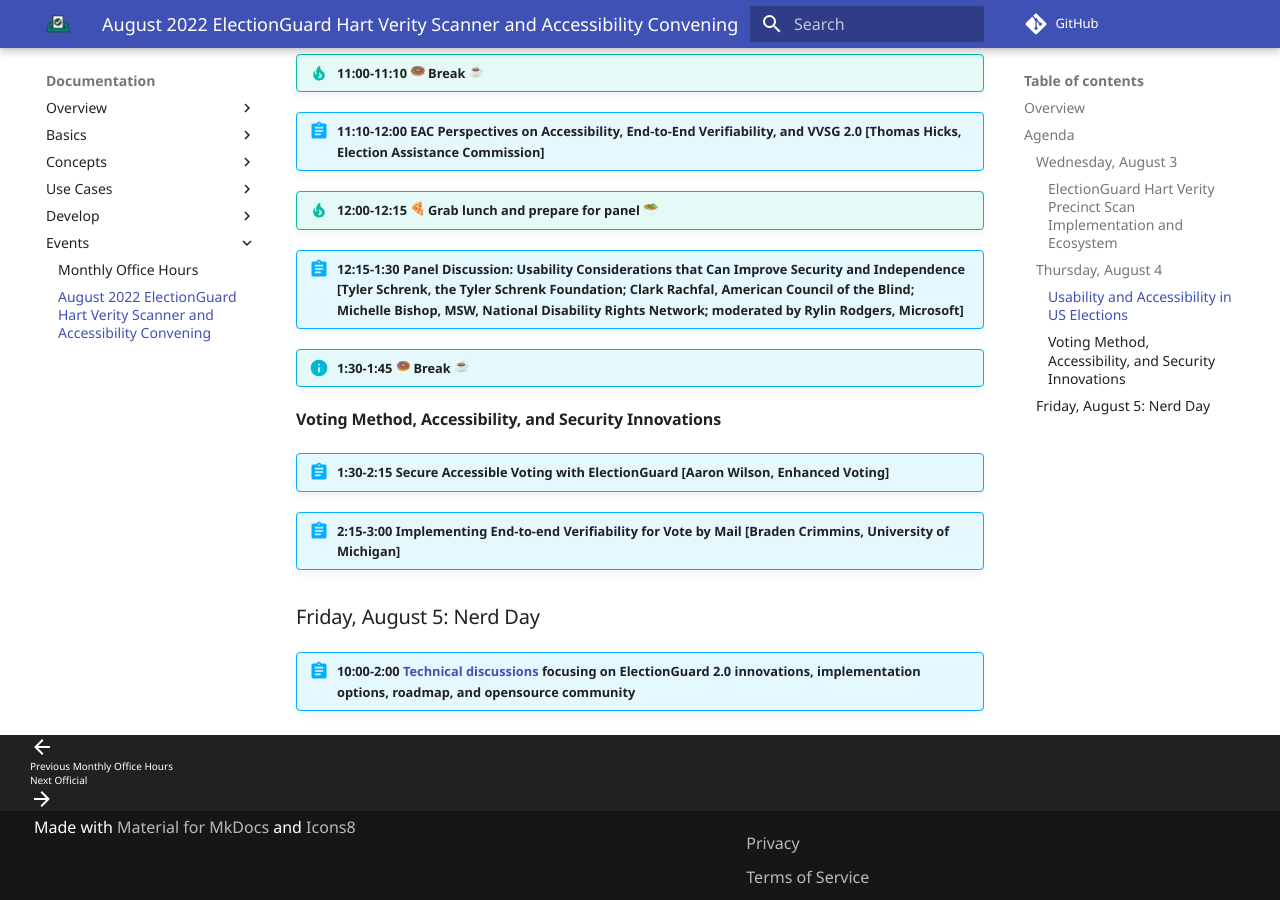
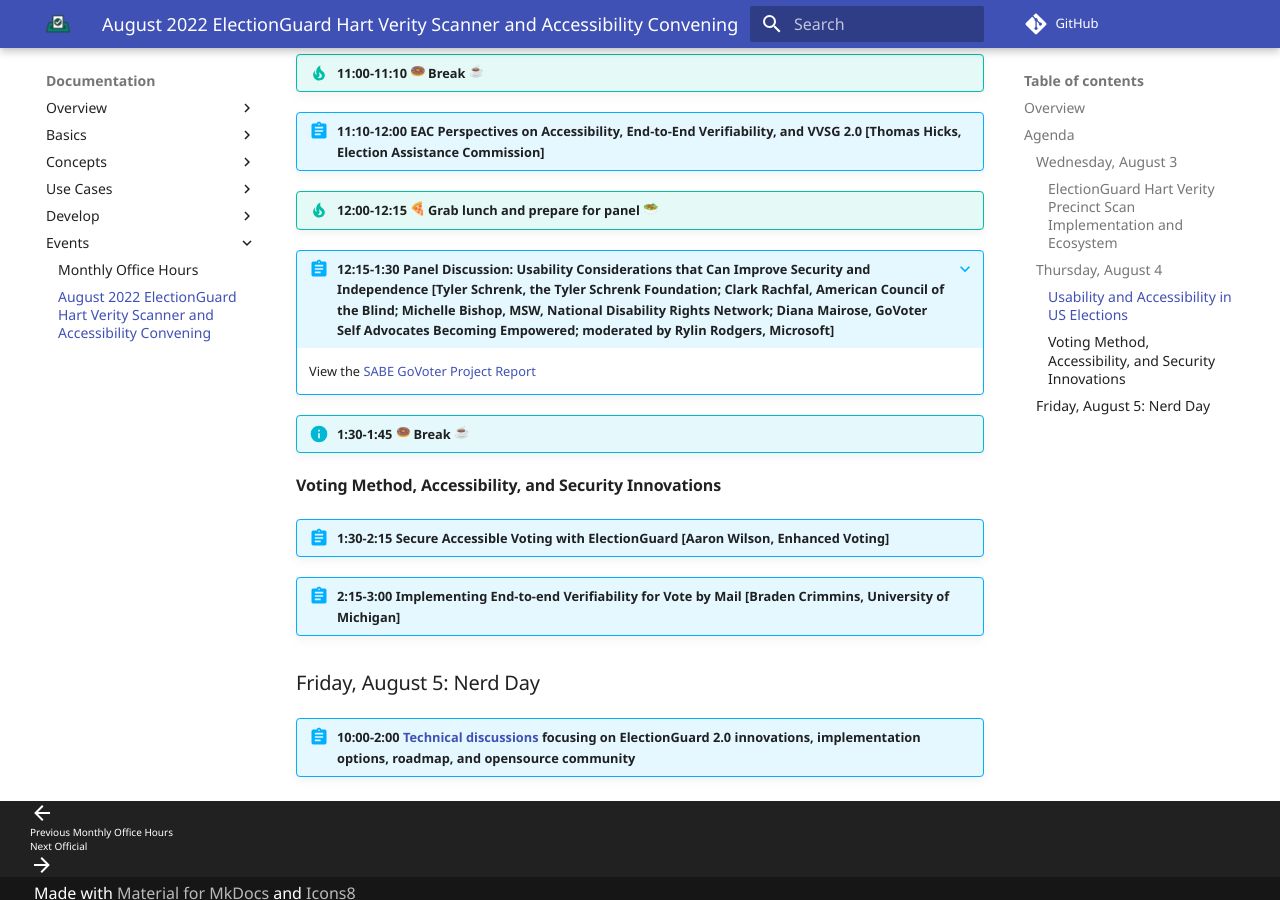
Before and after one commit to Election-Tech-Initiative/electionguard, an MkDocs documentation site: the page built from docs/events/eg_usability_aug_2022.md, in a window 1280 px wide and 900 px high, scrolled down 1703 px. Built offline with MkDocs 1.6.1 and Material for MkDocs 9.7.7, drawn with Linux system fonts in a browser that asks for light colours; emoji names are drawn with the system emoji font; some web fonts are replaced; comment, search, counter and statistics services are not loaded.

Commit message:
now with changes staged properly. sigh.

```diff
--- a/docs/events/eg_usability_aug_2022.md
+++ b/docs/events/eg_usability_aug_2022.md
@@ -38,7 +38,8 @@
 !!! tip "11:00-11:10 :doughnut: Break :coffee:"
 !!! abstract "11:10-12:00 EAC Perspectives on Accessibility, End-to-End Verifiability, and VVSG 2.0 [Thomas Hicks, Election Assistance Commission]"
 !!! tip "12:00-12:15 :pizza: Grab lunch and prepare for panel :salad:"
-!!! abstract "12:15-1:30 Panel Discussion: Usability Considerations that Can Improve Security and Independence [Tyler Schrenk, the Tyler Schrenk Foundation; Clark Rachfal, American Council of the Blind; Michelle Bishop, MSW, National Disability Rights Network; moderated by Rylin Rodgers, Microsoft]"
+???+ abstract "12:15-1:30 Panel Discussion: Usability Considerations that Can Improve Security and Independence [Tyler Schrenk, the Tyler Schrenk Foundation; Clark Rachfal, American Council of the Blind; Michelle Bishop, MSW, National Disability Rights Network; Diana Mairose,  GoVoter Self Advocates Becoming Empowered; moderated by Rylin Rodgers, Microsoft]"
+    View the [SABE GoVoter Project Report](https://www.sabeusa.org/wp-content/uploads/2021/10/SABE-GoVoter-2020-Survey-Report.pdf)
 
 !!! info "1:30-1:45 :doughnut: Break :coffee:"
 
```
